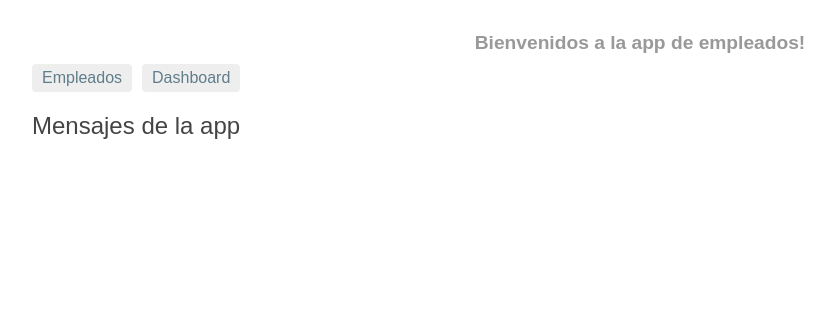
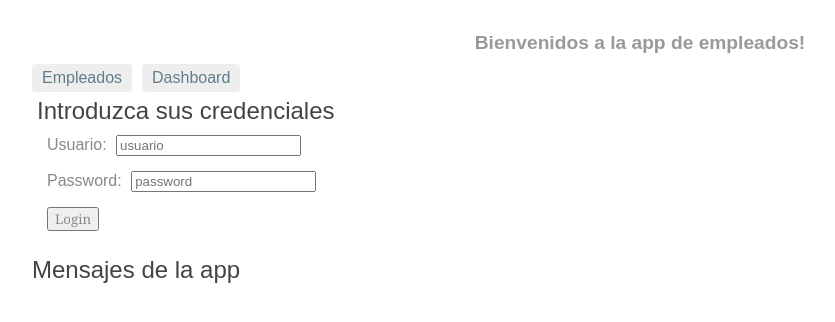
Before and after one commit to danielbueno76/angularBME, an Angular app: page /login in a window 1280 px wide. Before the commit this address led to /. Shown: the top 322 px of the page, without its empty margins (0-835 px from the left). Built offline with nearby package versions, Linux system fonts and the light colour scheme.

Commit message:
security module

```diff
--- a/src/app/app-routing.module.ts
+++ b/src/app/app-routing.module.ts
@@ -3,9 +3,11 @@ import { NgModule } from '@angular/core';
 import { RouterModule, Routes } from '@angular/router';
 import { DashboardComponent } from './components/dashboard/dashboard.component';
 import { ListaEmpleadosComponent } from './components/lista-empleados/lista-empleados.component';
+import { LoginComponent } from './security/components/login/login.component';
 
 const routes: Routes = [
-  { path: '', redirectTo: '/listaEmpleados', pathMatch: 'full'},
+  { path: '', redirectTo: '/login', pathMatch: 'full'},
+  { path: 'login', component: LoginComponent },
   { path: 'listaEmpleados', component: ListaEmpleadosComponent,
     children: [
       { path: 'detalles/:cif', component: DetallesEmpleadoComponent },
--- a/src/app/app.module.ts
+++ b/src/app/app.module.ts
@@ -10,6 +10,7 @@ import { AppRoutingModule } from './app-routing.module';
 import { DashboardComponent } from './components/dashboard/dashboard.component';
 import { HttpClientModule } from '@angular/common/http';
 import { DetallesEmpleadoReactivoComponent } from './components/detalles-empleado-reactivo/detalles-empleado-reactivo.component';
+import { SecurityModule } from './security/security.module';
 
 @NgModule({
   declarations: [
@@ -25,7 +26,8 @@ import { DetallesEmpleadoReactivoComponent } from './components/detalles-emplead
     FormsModule,
     AppRoutingModule,
     HttpClientModule,
-    ReactiveFormsModule
+    ReactiveFormsModule,
+    SecurityModule
   ],
   providers: [],
   bootstrap: [AppComponent]
--- a/src/app/components/dashboard/dashboard.component.ts
+++ b/src/app/components/dashboard/dashboard.component.ts
@@ -7,7 +7,8 @@ import { Component, OnInit } from '@angular/core';
 @Component({
   selector: 'app-dashboard',
   templateUrl: './dashboard.component.html',
-  styleUrls: ['./dashboard.component.css']
+  styleUrls: ['./dashboard.component.css'],
+  providers: []
 })
 export class DashboardComponent implements OnInit {
 
--- a/src/app/components/lista-empleados/lista-empleados.component.ts
+++ b/src/app/components/lista-empleados/lista-empleados.component.ts
@@ -12,7 +12,7 @@ import { Router, ActivatedRoute } from '@angular/router';
   selector: 'app-lista-empleados',
   templateUrl: './lista-empleados.component.html',
   styleUrls: ['./lista-empleados.component.css'],
-  providers: [EmpleadosMockService]
+  providers: []
 })
 export class ListaEmpleadosComponent implements OnInit {
 
--- /dev/null
+++ b/src/app/security/components/login/login.component.css
@@ -0,0 +1 @@
+* { margin: 5px }
--- /dev/null
+++ b/src/app/security/components/login/login.component.html
@@ -0,0 +1,21 @@
+<h2>Introduzca sus credenciales</h2>
+<form>
+    <div><label>Usuario:
+        <input required
+            placeholder="usuario" name="usuario"></label>
+    </div>
+    <div><label>Password:
+
+        <input type="password" required
+
+            placeholder="password" name="password"></label>
+
+    </div>
+
+    <div>
+
+        <button (click)="onLogin()">Login</button>
+
+    </div>
+
+</form>
--- /dev/null
+++ b/src/app/security/components/login/login.component.ts
@@ -0,0 +1,15 @@
+import { Component, OnInit } from '@angular/core';
+
+@Component({
+  selector: 'app-login',
+  templateUrl: './login.component.html',
+  styleUrls: ['./login.component.css']
+})
+export class LoginComponent implements OnInit {
+
+  constructor() { }
+
+  ngOnInit() {
+  }
+
+}
--- a/src/app/services/empleados-delegate.service.ts
+++ b/src/app/services/empleados-delegate.service.ts
@@ -10,7 +10,7 @@ import { Empleado } from '../model/empleado';
 })
 export class EmpleadosDelegateService implements EmpleadosIntService {
 
-  constructor(private empleadosService: EmpleadosRestService) { }
+  constructor(private empleadosService: EmpleadosMockService) { }
   getAllEmpleados(): Observable<Empleado[]> {
     return this.empleadosService.getAllEmpleados();
   }
```
Also changed, not shown: src/app/security/security.module.ts (added, +13 -0 lines), 1 other file (tests, documents, lock files or other folders).
